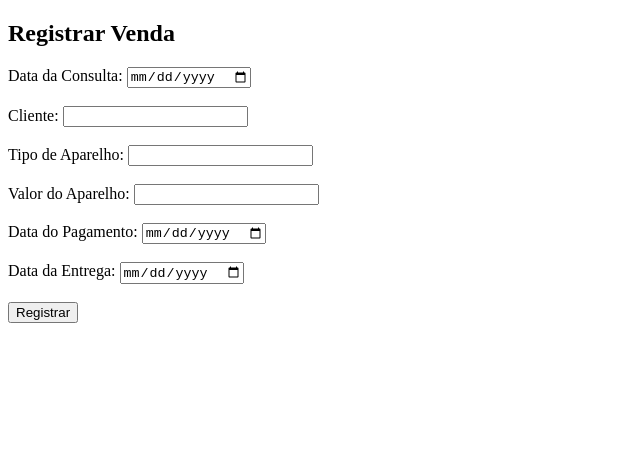
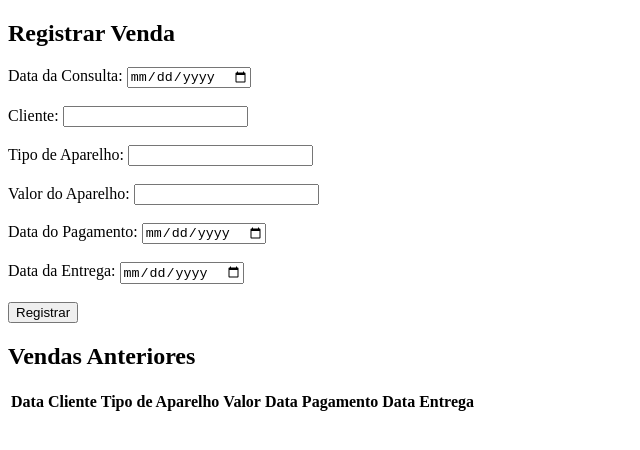
Before and after one commit to RedeComercial/projeto-coleta-dados, a website: page client/registro_vendas.html in a window 1280 px wide. Shown: the whole page, without its empty margins (0-640 px from the left). Drawn offline with Linux system fonts and the light colour scheme.

Commit message:
Update registro_vendas.html

```diff
--- a/client/registro_vendas.html
+++ b/client/registro_vendas.html
@@ -28,6 +28,23 @@
     <button type="button" onclick="registrarVenda()">Registrar</button>
   </form>
 
+  <h2>Vendas Anteriores</h2>
+  <table id="tabela-vendas">
+    <thead>
+      <tr>
+        <th>Data</th>
+        <th>Cliente</th>
+        <th>Tipo de Aparelho</th>
+        <th>Valor</th>
+        <th>Data Pagamento</th>
+        <th>Data Entrega</th>
+      </tr>
+    </thead>
+    <tbody>
+      </tbody>
+  </table>
+
+
   <div id="mensagem-registro"></div>
 
   <script src="script.js"></script>
```
